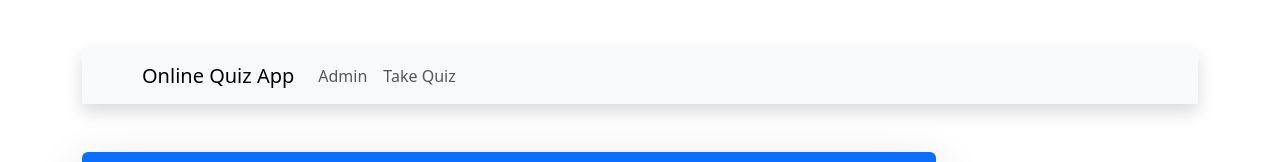
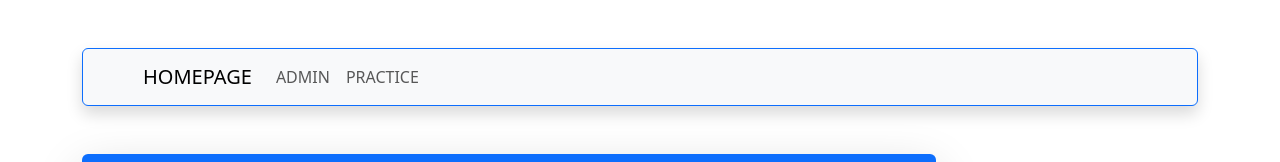
Before and after one commit to aliciademorauk/OnlineQuizApp, a React (Vite) app in the folder Client/online-quiz-app/: page / in a window 1280 px wide. Shown: the top 162 px of the page. Built offline with nearby package versions, Linux system fonts and the light colour scheme.

Commit message:
Capitalize items on NavBar

```diff
--- a/Client/online-quiz-app/src/components/layout/NavBar.jsx
+++ b/Client/online-quiz-app/src/components/layout/NavBar.jsx
@@ -3,10 +3,10 @@ import { NavLink } from 'react-router-dom'
 
 const Navbar = () => {
 	return (
-		<nav className='navbar navbar-expand-lg bg-body-tertiary px-5 shadow sticky-top'>
+		<nav className='navbar navbar-expand-lg bg-body-tertiary px-5 shadow sticky-top border border-primary rounded'>
 			<div className='container-fluid'>
 				<NavLink className='navbar-brand' to={'/'}>
-					Online Quiz App
+					HOMEPAGE
 				</NavLink>
 				<button
 					className='navbar-toggler'
@@ -22,13 +22,13 @@ const Navbar = () => {
 					<ul className='navbar-nav ml-auto'>
 						<li className='nav-item'>
 							<NavLink className='nav-link' to={'/admin'}>
-								Admin
+								ADMIN
 							</NavLink>
 						</li>
 
 						<li className='nav-item'>
 							<NavLink className='nav-link' to={'/quiz-stepper'}>
-								Take Quiz
+								PRACTICE
 							</NavLink>
 						</li>
 					</ul>
```
